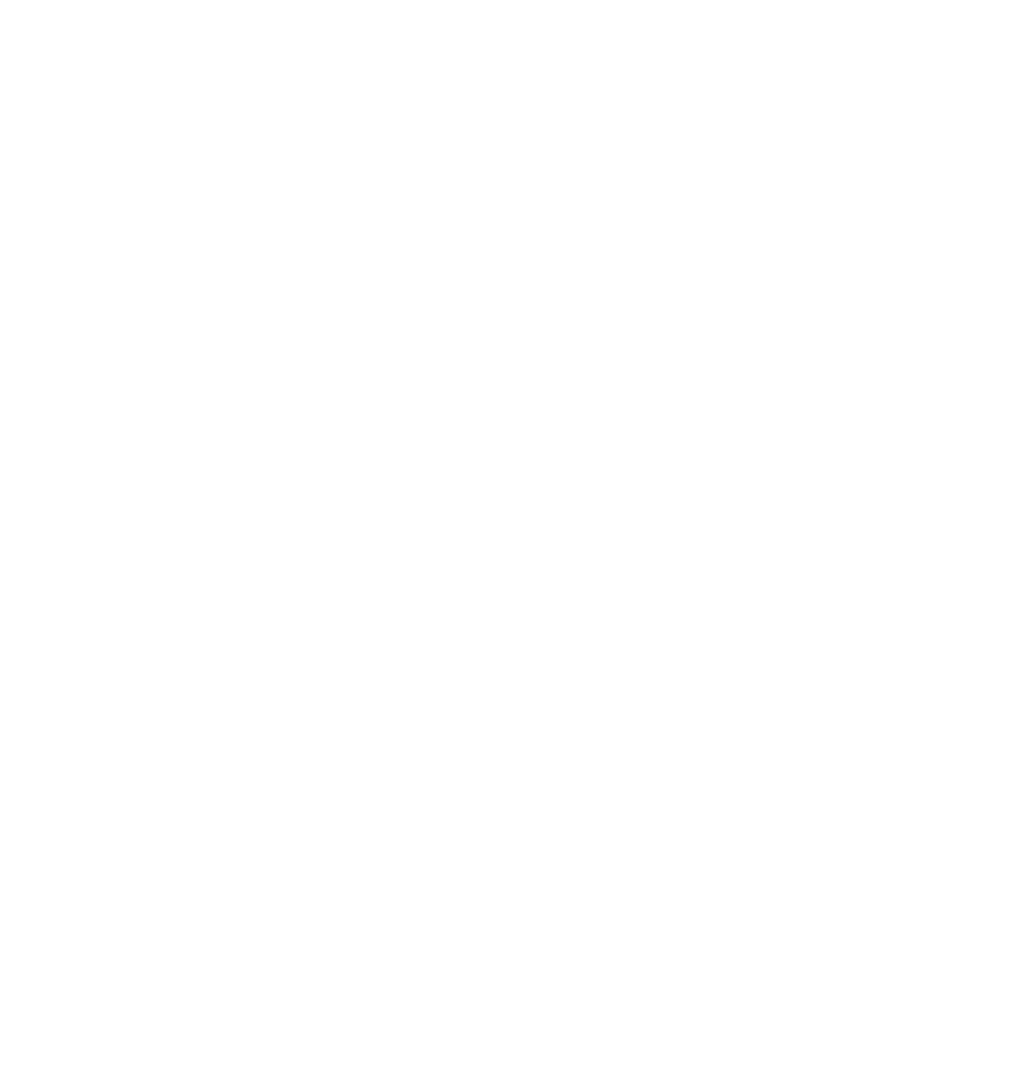
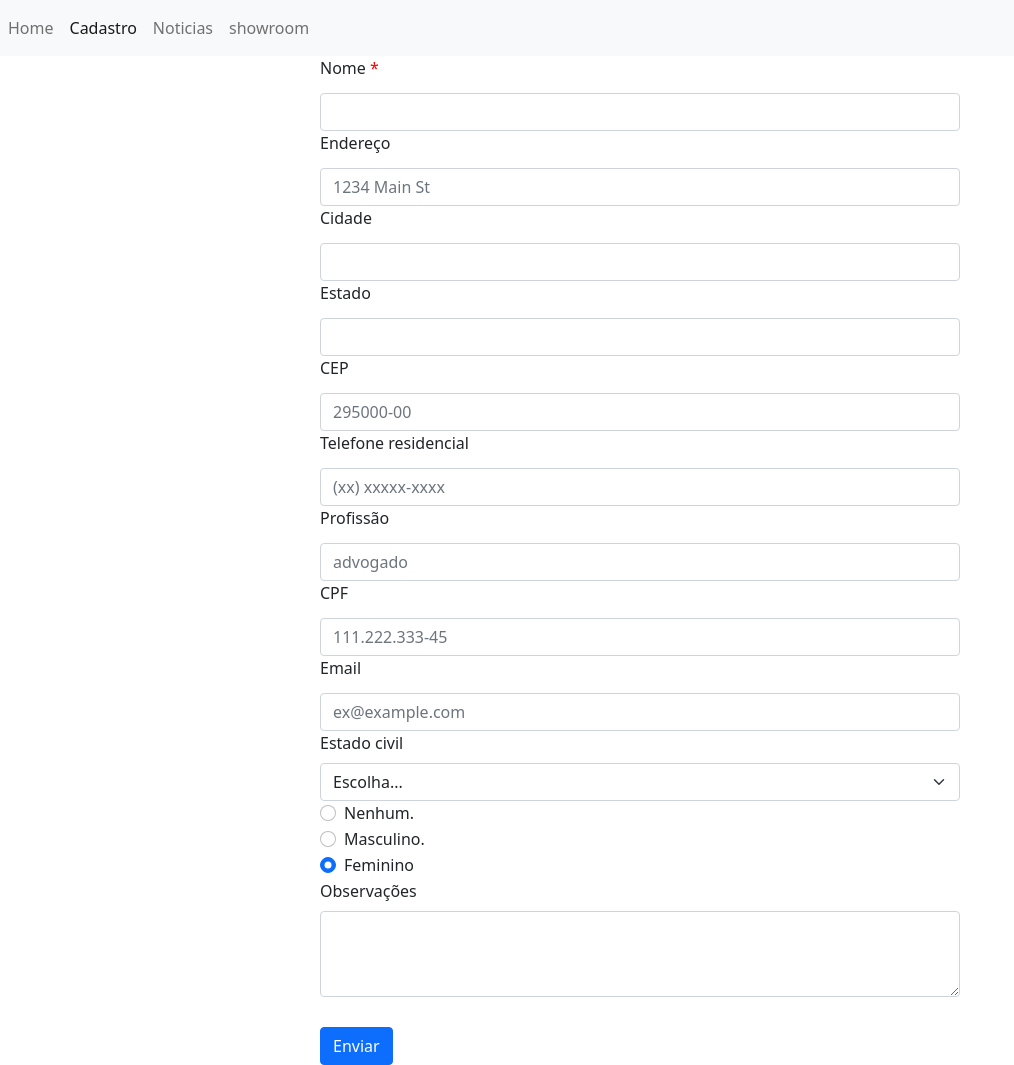
Before and after one commit to Ruaney/trabalho-web-facul, a plain HTML site: page cadastro.html in a window 1280 px wide. Shown: the whole page, without its empty margins (0-1014 px from the left). Before the commit the page ends 800 px from the top, so only its background shows below. Drawn offline with nearby package versions, Linux system fonts and the light colour scheme.

Commit message:
cadastro e um update no corpo de algumas page

```diff
--- a/cadastro.html
+++ b/cadastro.html
@@ -2,14 +2,110 @@
 <html lang="pt-br">
 
 <head>
-  <meta charset="UTF-8">
-  <meta http-equiv="X-UA-Compatible" content="IE=edge">
-  <meta name="viewport" content="width=device-width, initial-scale=1.0">
+  <meta charset="UTF-8" />
+  <meta name="viewport" content="width=device-width, initial-scale=1.0" />
+  <link href="https://cdn.jsdelivr.net/npm/bootstrap@5.1.3/dist/css/bootstrap.min.css" rel="stylesheet" integrity="sha384-1BmE4kWBq78iYhFldvKuhfTAU6auU8tT94WrHftjDbrCEXSU1oBoqyl2QvZ6jIW3" crossorigin="anonymous" />
+  <link rel="stylesheet" href="css/cadastro.css" />
   <title>Cadastro</title>
 </head>
 
 <body>
+  <nav class="navbar navbar-expand-lg navbar-light bg-light">
 
-</body>
+    <div class="navbar-nav ">
+      <a class="nav-item nav-link " href="index.html">Home</a>
+      <a class="nav-item nav-link active" href="/cadastro.html">Cadastro</a>
+      <a class="nav-item nav-link" href="/noticias.html">Noticias</a>
+      <a class="nav-item nav-link" href="/showroom.html">showroom</a>
 
+    </div>
+  </nav>
+  <div class="section1">
+    <form action="/msgenviada.html" method="post">
+      <div class="">
+        <label for="Nome" class="form-label">Nome <span class="obrigatorio">*</span></label
+          >
+          <input
+            type="text"
+            class="form-control"
+            maxlength="150"
+            pattern="[a-z\s]+$"
+            required
+            id="Nome"
+          />
+        </div>
+        <div class="">
+          <label for="inputAddress" class="form-label">Endereço</label>
+        <input type="text" class="form-control" id="inputAddress" placeholder="1234 Main St" />
+      </div>
+      <div class="">
+        <label for="inputCity" class="form-label">Cidade</label>
+        <input type="text" class="form-control" id="inputCity" />
+      </div>
+      <div class="">
+        <label for="inputState" class="form-label">Estado</label>
+        <input type="text" class="form-control" id="inputState" />
+      </div>
+      <div class="">
+        <label for="inputZip" class="form-label">CEP</label>
+        <input type="text" pattern="^[0-9]{5}-[0-9]{3}$" class="form-control" maxlength="9" placeholder="295000-00" id="inputZip" />
+      </div>
+      <div class="">
+        <label for="inputTel" class="form-label">Telefone residencial</label>
+        <input type="tel" class="form-control" pattern="\(0-9]{2}\) [0-9]{4,6}-[0-9]{3,4}$" id="inputTel" placeholder="(xx) xxxxx-xxxx" />
+      </div>
+      <div class="">
+        <label for="inputProfissao" class="form-label">Profissão</label>
+        <input type="text" class="form-control" id="inputProfissao" placeholder="advogado" />
+      </div>
+      <div class="">
+        <label for="inputProfissao" class="form-label">CPF</label>
+        <input type="text" class="form-control" name="cpf" maxlength="15" id="inputProfissao" placeholder="111.222.333-45" pattern="[0-9]{3}.[0-9]{3}.[0-9]{3}-[0-9]{2}$" />
+      </div>
+      <div class="">
+        <label for="inputEmail4" class="form-label">Email</label>
+        <input type="email" class="form-control" id="inputEmail4" placeholder="ex@example.com" />
+      </div>
+      <div class="">
+        <label for="inputState" class="form-label">Estado civil</label>
+        <select id="inputState" class="form-select">
+            <option selected>Escolha...</option>
+            <option value="1">Solteiro</option>
+            <option value="2">Casado(a)</option>
+            <option value="3">Divorciado(a)</option>
+          </select>
+      </div>
+      <div class="form-check">
+        <input class="form-check-input" type="radio" name="flexRadioDefault" id="flexRadioDefault1" />
+        <label class="form-check-label" for="flexRadioDefault1">
+            Nenhum.
+          </label>
+      </div>
+      <div class="form-check">
+        <input class="form-check-input" type="radio" name="flexRadioDefault" id="flexRadio2" checked />
+        <label class="form-check-label" for="flexRadio2"> Masculino. </label>
+      </div>
+
+      <div class="form-check">
+        <input class="form-check-input" type="radio" name="flexRadioDefault" id="flexRadio3" checked />
+        <label class="form-check-label" for="flexRadio3"> Feminino </label>
+      </div>
+      <div class="">
+        <label for="exampleFormControlTextarea1" class="form-label">Observações</label
+          >
+          <textarea
+            class="form-control"
+            id="exampleFormControlTextarea1"
+            rows="3"
+          ></textarea>
+        </div>
+        <div class="buttonSub">
+          <button type="submit" class="btn btn-primary" value="Submit">
+            Enviar
+          </button>
+        </div>
+      </form>
+    </div>
+
+  </body>
 </html>
--- /dev/null
+++ b/css/cadastro.css
@@ -0,0 +1,22 @@
+input {
+    margin-top: 5px;
+}
+
+.section1 {
+    width: 50%;
+    margin-left: 25%;
+}
+
+.obrigatorio {
+    color: red;
+}
+
+.buttonSub {
+    margin-top: 30px;
+}
+
+@media screen and (max-width: 980px) {
+    nav a {
+        margin-left: 50%;
+    }
+}
```
Also changed, not shown: contato.html (+0 -1 lines), index.html (+1 -2 lines), msgenviada.html (deleted, +0 -15 lines), noticias.html (+0 -1 lines), showroom.html (+1 -2 lines).
